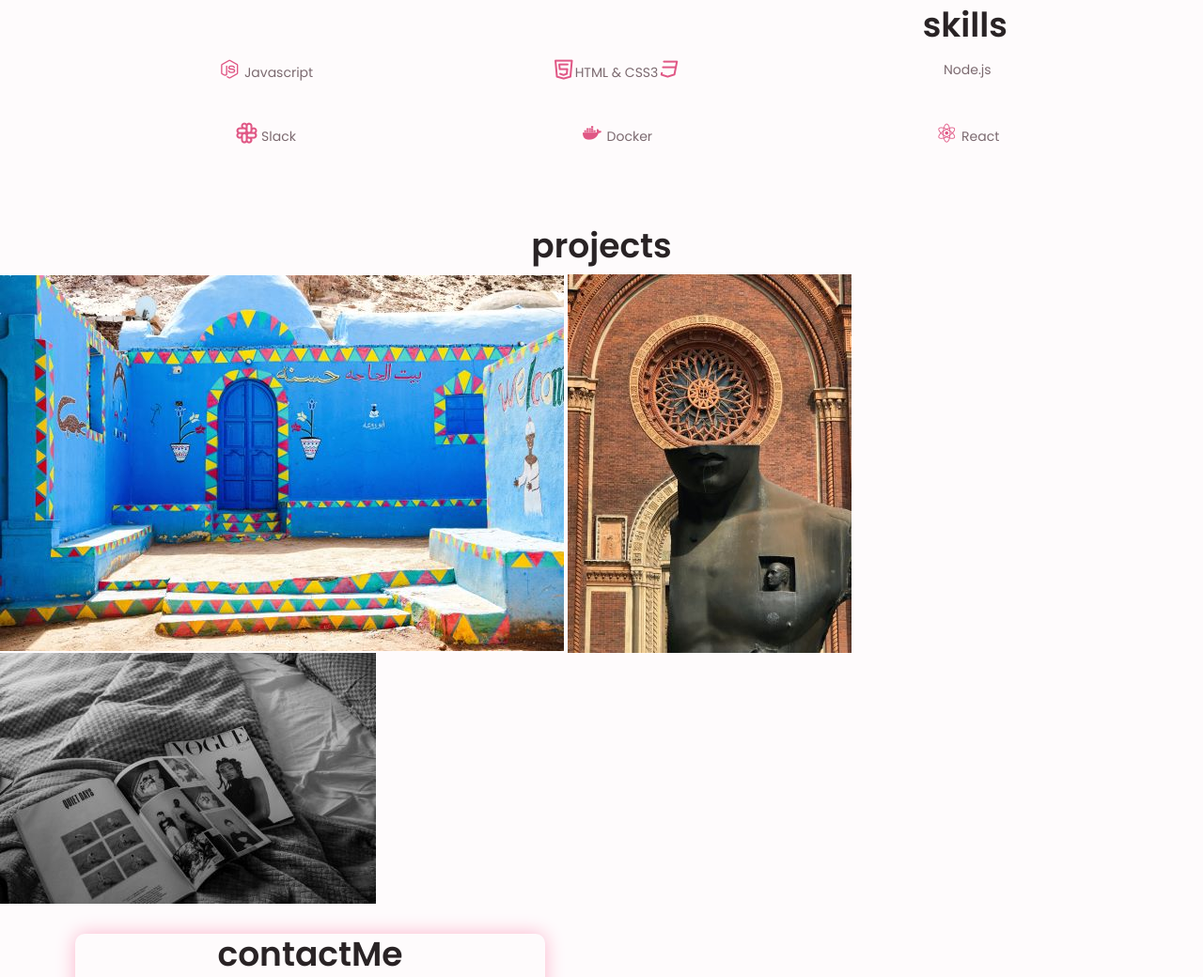
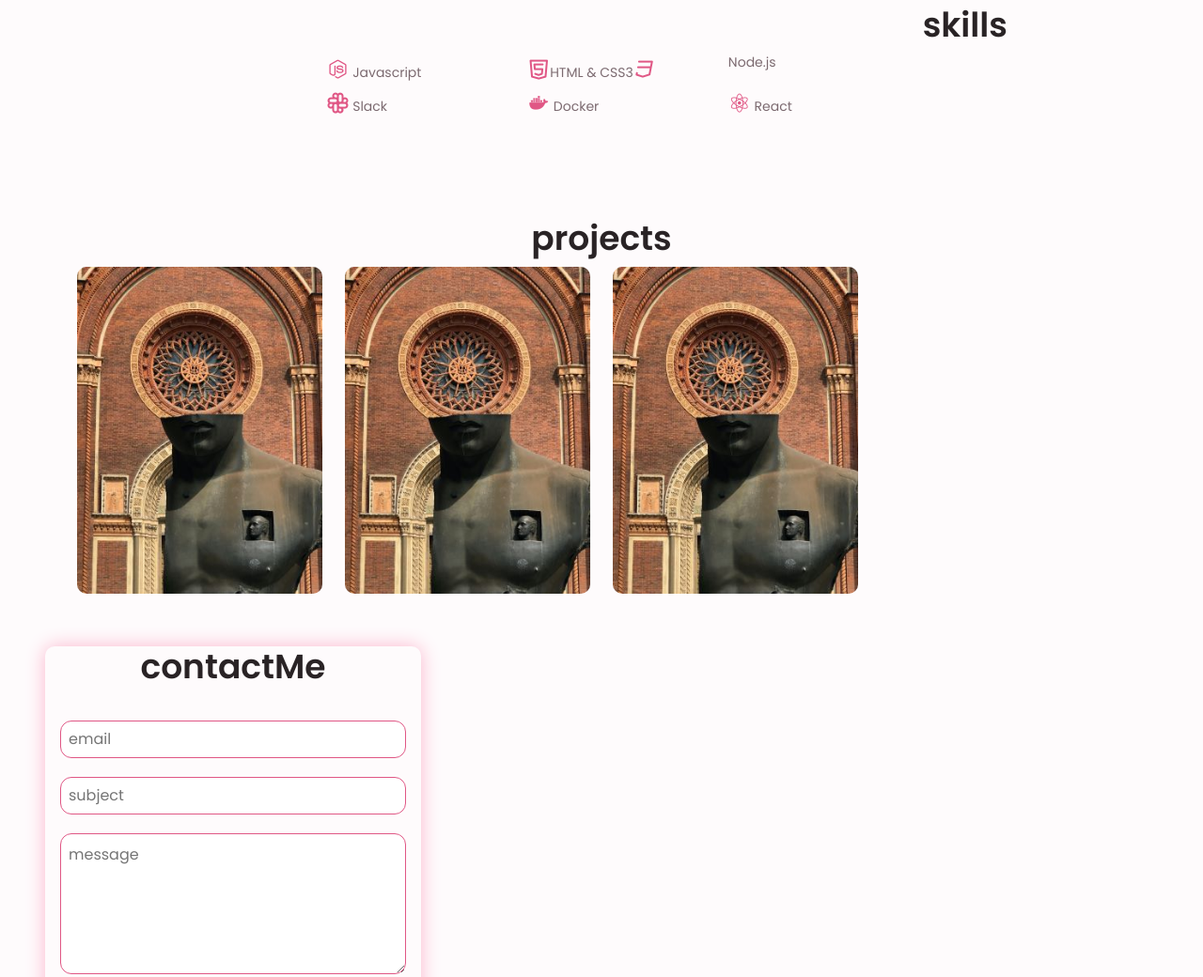
Before and after one commit to kolson21/website-kim, a plain HTML site: page public_html/index.html in a window 1280 px wide. Shown: the part 280-1320 px from the top of the page at 94% size. Drawn offline with nearby package versions, Linux system fonts and the light colour scheme.

Commit message:
mobile responsive

```diff
--- a/public_html/css/style.css
+++ b/public_html/css/style.css
@@ -103,11 +103,11 @@ img{
 .section_sub{
     text-align: center;
 }
-.container{
-    max-width: 768px;
-    margin-left: 1.5rem;
-    margin-right: 1.5rem;
-}
+/*.container{*/
+/*    max-width: 800px;*/
+/*    margin-left: 1.5rem;*/
+/*    margin-right: 1.5rem;*/
+/*}*/
 .grid{
     display: grid;
     gap: 1.5rem;
@@ -153,7 +153,6 @@ section:nth-child(2) > .section_title{
     padding-right: 8rem;
 }
 .skill_list{
-    grid-template-columns: repeat(3, 1fr);
     gap: 2rem;
     list-style-type: none;
     justify-content: space-evenly;
@@ -168,13 +167,71 @@ section:nth-child(3) > .section_sub{
 .project{
     display: inline;
 }
+/*.project-list{*/
+/*    display: grid;*/
+/*    grid-template-columns: repeat(auto-fit, minmax(250px, 1fr));*/
+/*    grid-gap: 40px;*/
+/*    margin-top: 50px;*/
+/*}*/
+.work{
+    border-radius: 10px;
+    position: relative;
+    overflow: hidden;
+    display: flex;
+    justify-content: center;
+}
+.work img{
+    max-width: 100%;
+    border-radius: 10px;
+    display: block;
+    transition: transform 0.5s;
+}
+.layer{
+    max-width: 100%;
+    height: 0;
+    background: linear-gradient(rgba(0,0,0,0.6), var(--first-color-alt));
+    border-radius: 10px;
+    left: 0;
+    bottom:0;
+    position: absolute;
+    overflow: hidden;
+    display: flex;
+    align-items: center;
+    justify-content: center;
+    flex-direction: column;
+    padding: 0 40px;
+    text-align: center;
+    transition: height 0.5s;
+}
+.layer h3{
+    font-weight: var(--h3-font-size);
+    color: var(--container-color);
+    margin-bottom: 20px;
+}
+.layer a{
+    margin-top: 20px;
+    color: var(--first-color);
+    text-decoration: none;
+    font-size: var(--normal-font-size);
+    line-height: 60px;
+    background: var(--container-color);
+    width: 60px;
+    height:60px;
+    border-radius: 50%;
+    text-align: center;
+}
+.work:hover img{
+    transform: scale(1.1);
+}
+.work:hover .layer{
+    height: 100%;
+}
 /********** Contact Me **********/
 form{
     margin: 1rem;
 }
 .contact_wrapper{
-    width: 500px;
-    margin-left: 5rem;
+    max-width: 400px;
     background-color: var(--bg-color);
     box-shadow: 0 0 20px 0 var(--first-color-light);
     border-radius: 10px;
@@ -183,7 +240,7 @@ form{
 }
 .input{
     color: var(--text-color);
-    width: 400px;
+    width: 100%;
     height: 40px;
     margin-top: 20px;
     padding: 8px 10px 10px 8px;
--- a/public_html/index.html
+++ b/public_html/index.html
@@ -59,29 +59,54 @@
 <section class="skills section" id="skills">
     <h2 class="section_title">skills</h2>
     <ul class="section_sub grid skill_list">
-        <li><i class="uil uil-java-script icon"></i> Javascript</li>
-        <li><i class="uil uil-html5-alt icon"></i>HTML & CSS3<i class="uil uil-css3-simple icon"></i></li>
-        <li>Node.js</li>
-        <li><i class="uil uil-slack-alt icon"></i> Slack</li>
-        <li><i class="uil uil-docker icon"></i> Docker</li>
-        <li><i class="uil uil-react icon"></i> React</li>
+        <div class="row">
+        <li class="col-lg-4"><i class="uil uil-java-script icon"></i> Javascript</li>
+        <li class="col-lg-4"><i class="uil uil-html5-alt icon"></i>HTML & CSS3<i class="uil uil-css3-simple icon"></i></li>
+            <li class="col-lg-4">Node.js</li>
+        <li class="col-lg-4"><i class="uil uil-slack-alt icon"></i> Slack</li>
+        <li class="col-lg-4"><i class="uil uil-docker icon"></i> Docker</li>
+            <li class="col-lg-4"><i class="uil uil-react icon"></i> React</li></div>
     </ul>
 </section>
 
 <!--------------- Projects -------------->
-<section class="project section" id="project">
+<section class="project m-lg-3" id="project">
+    <div class="container">
     <h2 class="section_title">projects</h2>
-    <img src="img/axp-photography-05ATwRd0-JY-unsplash.jpg" alt="pic">
-    <img src="img/paolo-gregotti-armAujMweP4-unsplash.jpg" alt="pic">
-    <img src="img/rhamely-SMM3FJrhguM-unsplash.jpg" alt="pic">
+        <div class="row project-list">
+            <div class="col-lg-3 work">
+                <img src="img/paolo-gregotti-armAujMweP4-unsplash.jpg" alt="pic">
+                <div class="layer">
+                    <h3>Portfolio Project</h3>
+                    <p>Created a static page portfolio to showcase my skills learned.</p>
+                    <a href="#">Port</a>
+                </div>
+            </div>
+            <div class="col-lg-3 work">
+                <img src="img/paolo-gregotti-armAujMweP4-unsplash.jpg" alt="pic">
+                <div class="layer">
+                    <h3>Capstone Project</h3>
+                    <p>Team created project to capstone all skills learned during bootcamp.</p>
+                    <a href="#">Dream</a>
+                </div>
+            </div>
+            <div class="col-lg-3 work">
+                <img src="img/paolo-gregotti-armAujMweP4-unsplash.jpg" alt="pic">
+                <div class="layer">
+                    <h3>Other Project</h3>
+                    <p>Some other cool project I made</p>
+                    <a href="#">oyea</a>
+                </div>
+            </div>
+        </div>
+    </div>
 </section>
 
 <!-------------- Contact Me ------------->
-<section class="contact section" id="contact">
+<section class="contact section px-lg-5" id="contact">
     <div class="contact_wrapper">
     <h2 class="section_title">contactMe</h2>
-        <form onsubmit="sendEmail(); reset(); return false">
-            <input type="text" class="input" id="name" placeholder="name" required>
+        <form class="form_section" onsubmit="sendEmail(); reset(); return false">
             <input type="email" class="input" id="email" placeholder="email" required>
             <input type="text" class="input" id="subject" placeholder="subject" required>
             <textarea type="text" class="input text-area" id="message" placeholder="message"></textarea>
--- a/public_html/js/script.js
+++ b/public_html/js/script.js
@@ -1,13 +1,17 @@
 // enable email sending
 function sendEmail(){
     Email.send({
-        SecureToken : "8e0eb6a3-f301-494d-a923-de46485e32c6",
+        SecureToken : "7668f438-cf44-4639-b8f1-9990dd4c8f33",
         To : 'kim.dev622@gmail.com',
-        From : document.getElementById('email').value,
+        From : 'kim.dev622@gmail.com',
         Subject : document.getElementById('subject').value,
-        Body : document.getElementById('message').value
+        Body : document.getElementById('email').value  + '\n<br>\n' +
+            document.getElementById('message').value
     }).then(
-        message => alert("message was sent")
+        message => {
+            console.log(message)
+            alert("message was sent")
+            return alert }
     )
 }
 
```
Also changed, not shown: public_html/img/axp-photography-05ATwRd0-JY-unsplash.jpg (deleted), public_html/img/rhamely-SMM3FJrhguM-unsplash.jpg (deleted), 1 other file.
